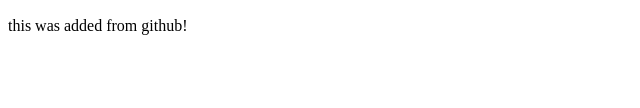
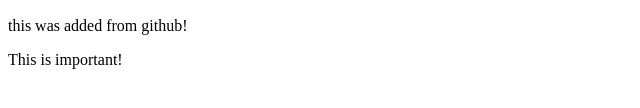
Before and after one commit to Silvam2/GitGithubMasterclass, a plain HTML site: page index.html in a window 1280 px wide. Shown: the part 148-256 px from the top of the page, without its empty margins (0-640 px from the left). Drawn offline with Linux system fonts and the light colour scheme.

Commit message:
Update index.html

```diff
--- a/index.html
+++ b/index.html
@@ -15,6 +15,10 @@
         <p>this was added from github!</p>
     </div>
 
+     <div>
+        <p>This is important!</p>
+    </div>
+
     <!--some comment-->
     </body>
 </html>
```
